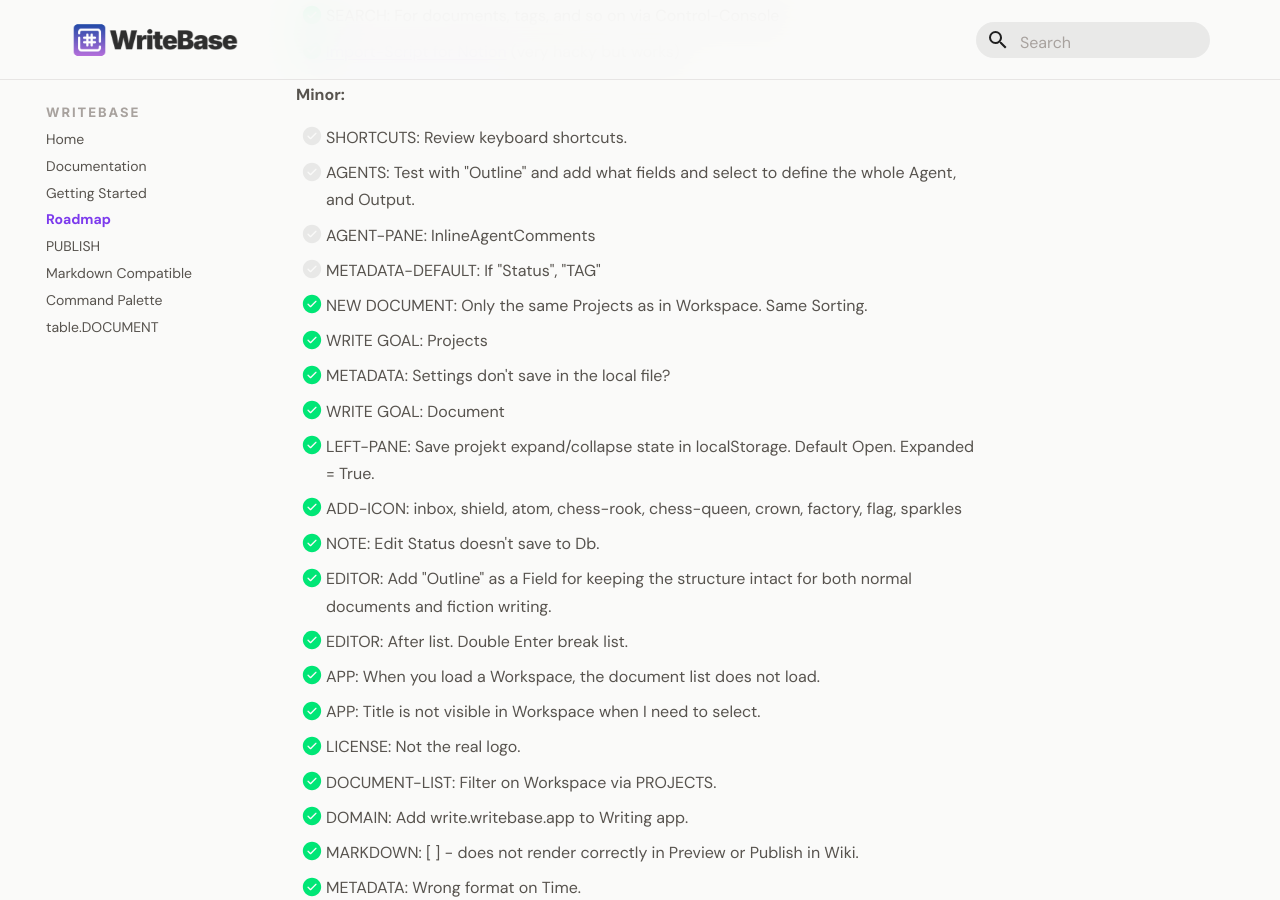
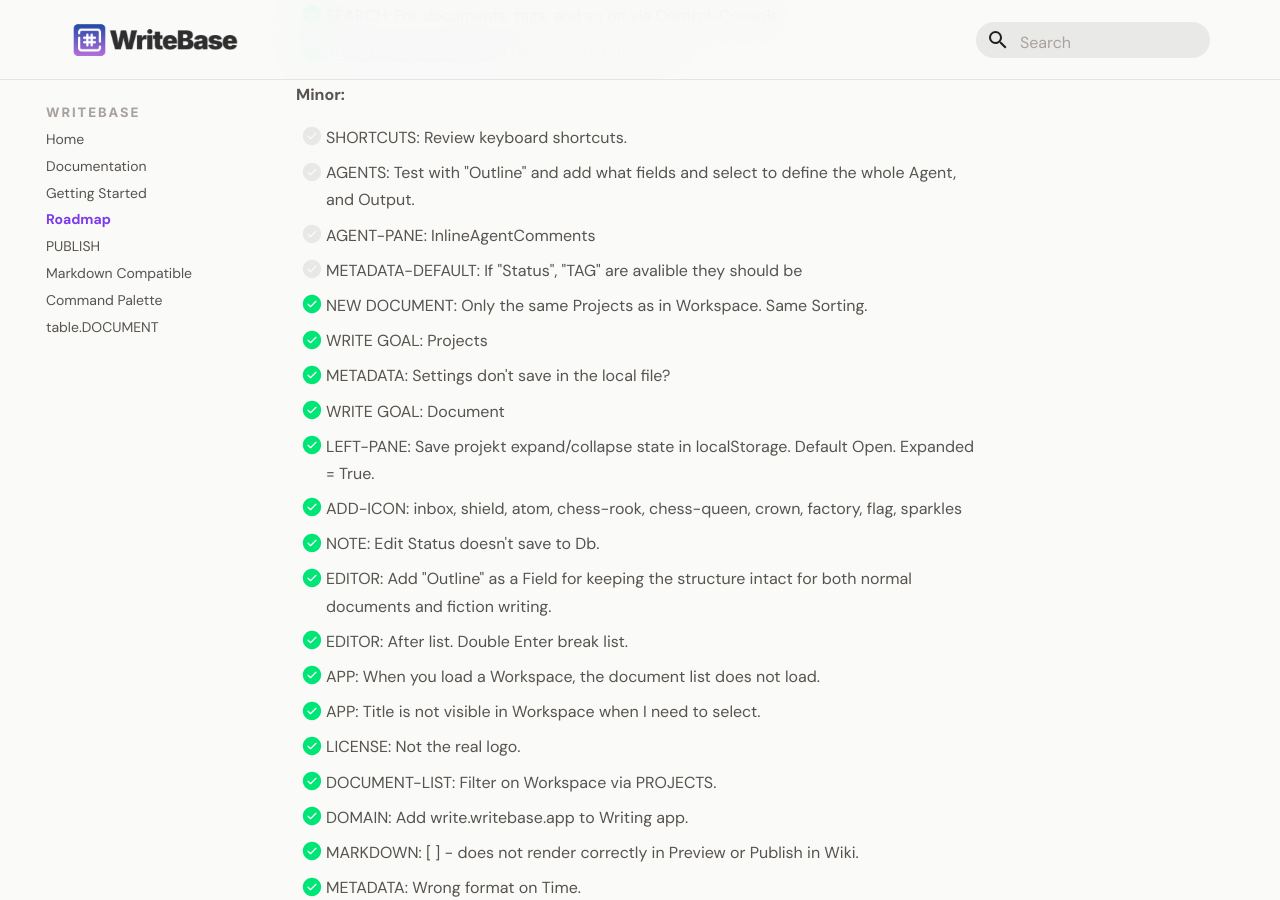
Before and after one commit to larssonhthomas-afk/writebase-docs, an MkDocs documentation site: the page built from docs/009-roadmap.md, in a window 1280 px wide and 900 px high, scrolled down 845 px. Built offline with MkDocs 1.6.1 and Material for MkDocs 9.7.7, drawn with Linux system fonts in a browser that asks for light colours; some web fonts are replaced.

Commit message:
Update 009-roadmap.md

```diff
--- a/docs/009-roadmap.md
+++ b/docs/009-roadmap.md
@@ -40,7 +40,7 @@ This Backlog has a priority 1-3.
 - [ ] AGENTS: Test with "Outline" and add what fields and select to define the whole Agent, and Output.
 - [ ] AGENT-PANE: InlineAgentComments
 
-- [ ] METADATA-DEFAULT: If "Status", "TAG"
+- [ ] METADATA-DEFAULT: If "Status", "TAG" are avalible they should be
 - [x] NEW DOCUMENT: Only the same Projects as in Workspace. Same Sorting.
 - [x] WRITE GOAL: Projects
 - [x] METADATA: Settings don't save in the local file?
```
